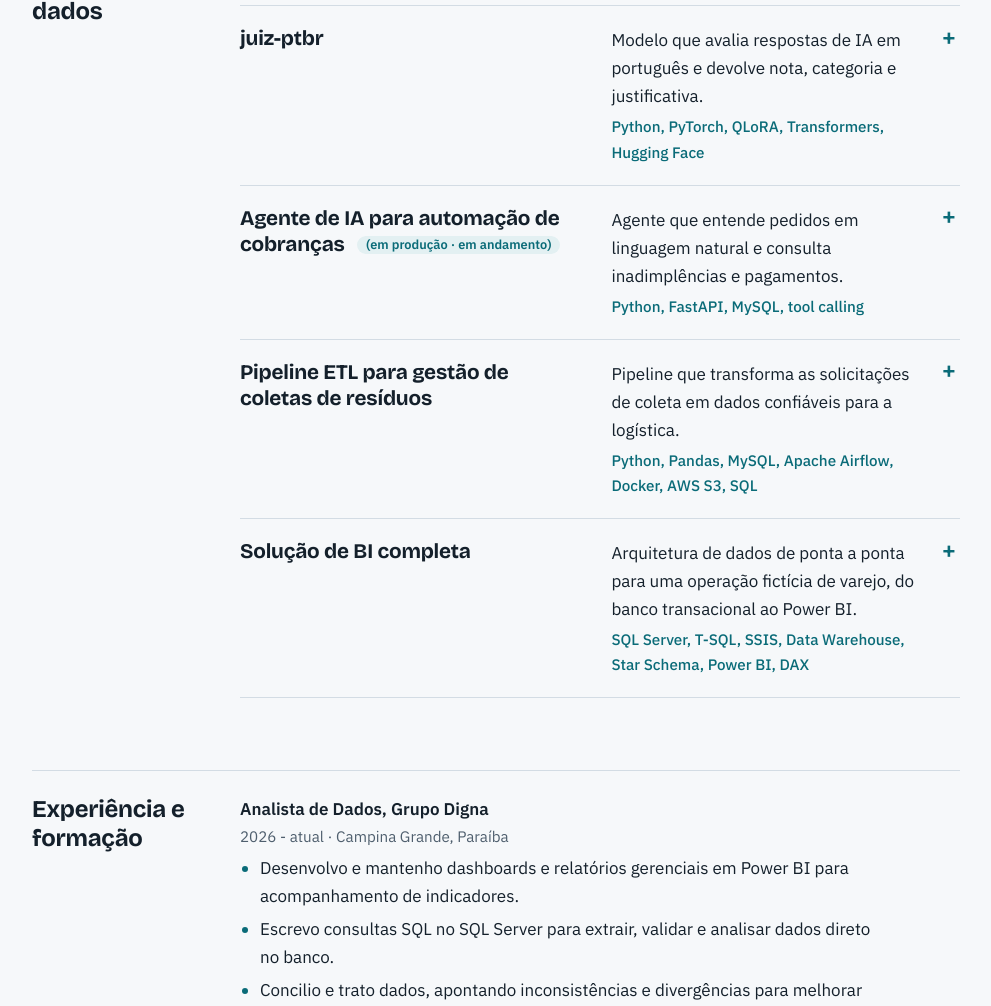
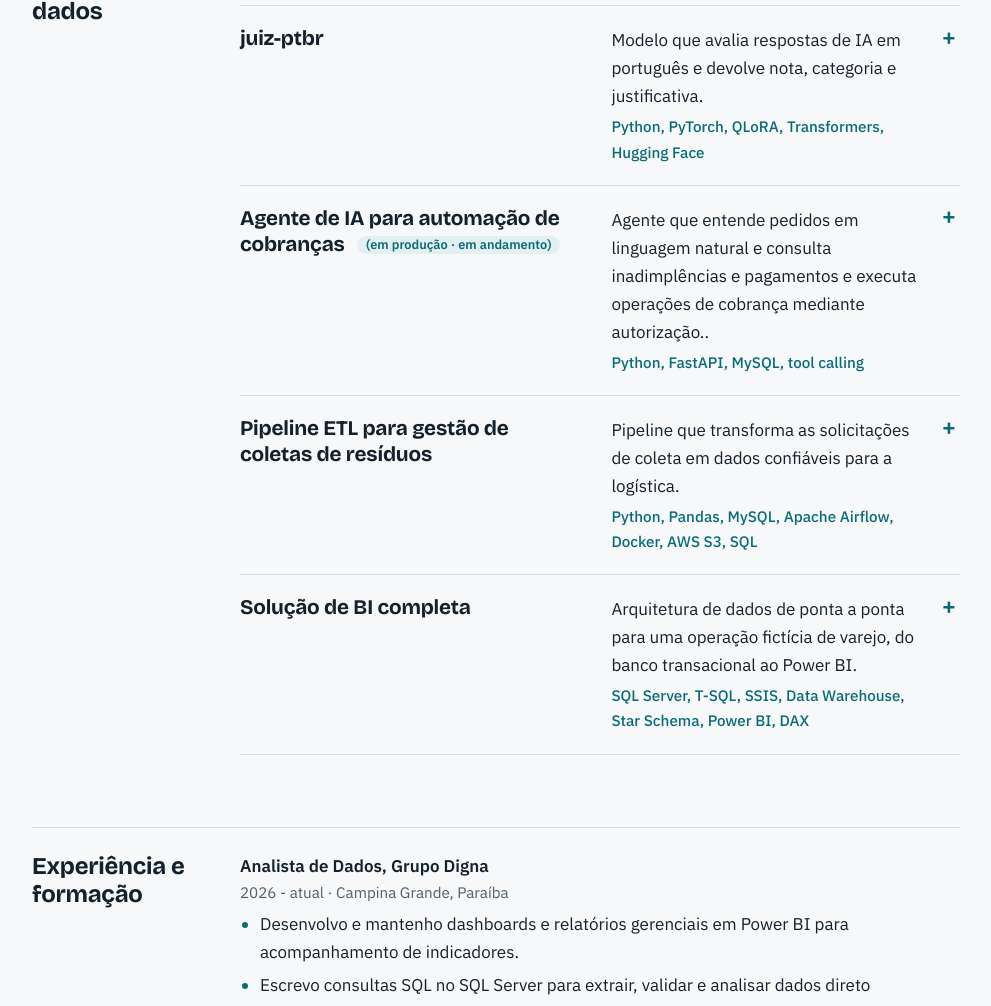
Before and after one commit to jeniffersantos09/jeniffersantos09.github.io, a plain HTML site: page index.html in a window 1280 px wide. Shown: the part 1559-2565 px from the top of the page, without its empty margins (144-1135 px from the left). Drawn offline with nearby package versions, Linux system fonts and the light colour scheme.

Commit message:
Update project summary in index.html
Expanded description of the AI agent's capabilities.

```diff
--- a/index.html
+++ b/index.html
@@ -122,7 +122,7 @@
         <details class="projeto">
           <summary>
             <h3>Agente de IA para automação de cobranças <span class="status">(em produção · em andamento)</span></h3>
-            <p class="resumo">Agente que entende pedidos em linguagem natural e consulta inadimplências e pagamentos.</p>
+            <p class="resumo">Agente que entende pedidos em linguagem natural e consulta inadimplências e pagamentos e executa operações de cobrança mediante autorização..</p>
             <p class="stack">Python, FastAPI, MySQL, tool calling</p>
           </summary>
           <div class="detalhes">
```
